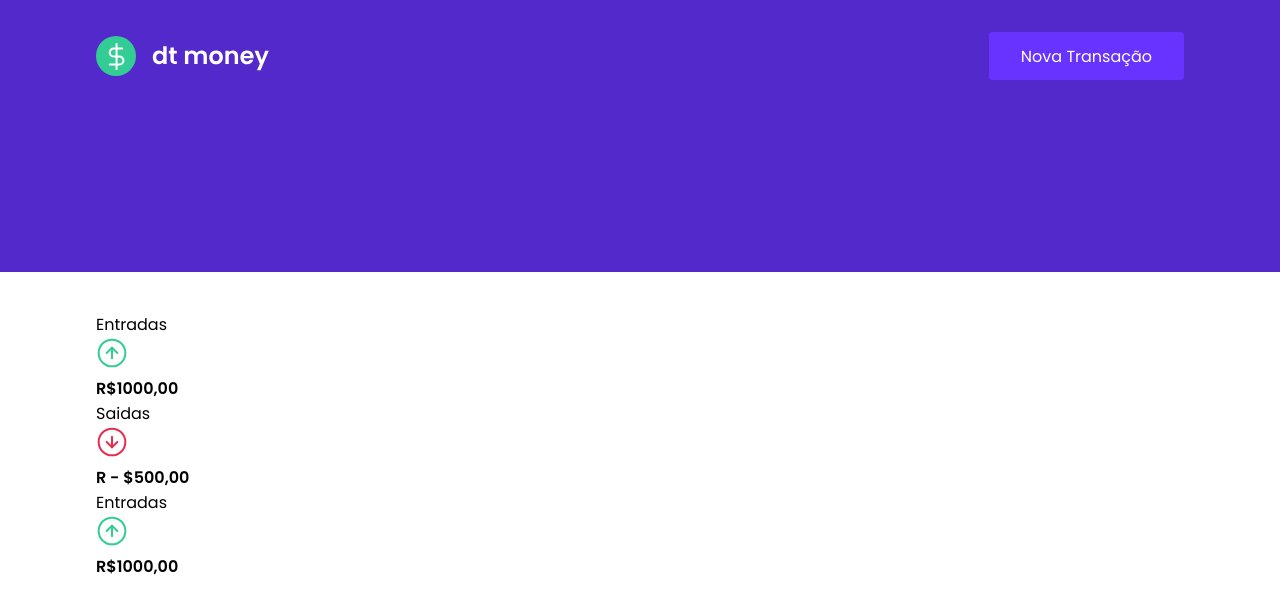
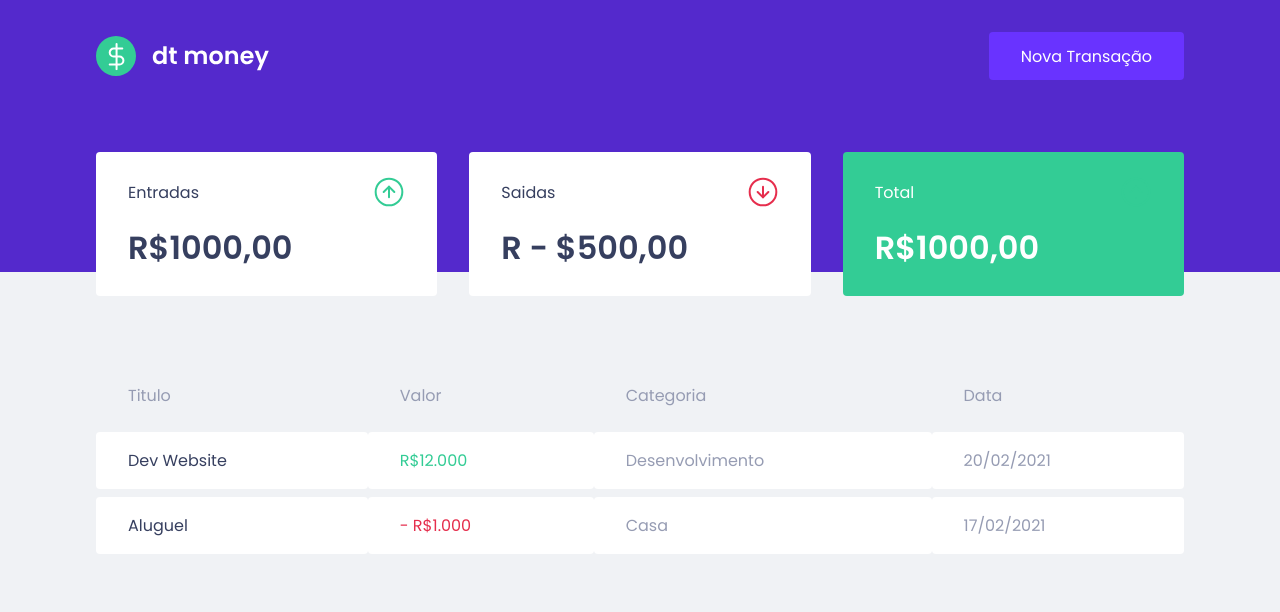
Before and after one commit to diogo-soares/dttmoney, a React (Create React App) app: page / in a window 1280 px wide. Shown: the top 612 px of the page. Built offline with nearby package versions, Linux system fonts and the light colour scheme.

Commit message:
Componetizacao

```diff
--- a/public/index.html
+++ b/public/index.html
@@ -10,7 +10,7 @@
 
     <title>DtMoney</title>
 
-    <link href="https://fonts.googleapis.com/css2?family=Poppins:wght@400;600&display=swap" rel="stylesheet">
+    <link href="https://fonts.googleapis.com/css2?family=Poppins:wght@400;500;600&display=swap" rel="stylesheet">
 
   </head>
   <body>
--- a/src/components/Dashboard/index.tsx
+++ b/src/components/Dashboard/index.tsx
@@ -1,11 +1,13 @@
 
 import { Summary } from '../Summary';
+import { TransactionsTable } from '../TransactionsTable';
 import { Container } from './styles'
 
 export function Dashboard(){
    return(
     <Container>
        <Summary />
+       <TransactionsTable/>
     </Container>
 
    );
--- a/src/components/Dashboard/styles.ts
+++ b/src/components/Dashboard/styles.ts
@@ -7,4 +7,7 @@
     margin: 0 auto;
     padding: 2.5rem 1rem;
 
+
+
+
 `;
--- a/src/components/Summary/index.tsx
+++ b/src/components/Summary/index.tsx
@@ -22,9 +22,9 @@
        <strong>R - $500,00</strong>
           </div>
 
-          <div>
+          <div className="highlight-background">
             <header>
-           <p>Entradas</p>
+           <p>Total</p>
            <img src={incomeImg} alt="Entradas"/>
        </header>
        <strong>R$1000,00</strong>
--- a/src/components/Summary/styles.ts
+++ b/src/components/Summary/styles.ts
@@ -1,4 +1,42 @@
 import styled from "styled-components";
 
 export const Container = styled.div `
+display: grid;
+grid-template-columns: repeat(3, 1fr);
+gap: 2rem;
+margin-top: -10rem;
+
+
+
+
+  div{
+    background: var(--shape);
+    padding: 1.5rem 2rem ;
+    border-radius: 0.25rem;
+    color: var(--text-title);
+
+
+
+    header{
+        display:flex;
+        align-items: center;
+        justify-content: space-between;
+
+    }
+
+     strong{
+       display: block;
+       margin-top: 1rem;
+       font-size: 2rem;
+       font-weight: 500px;
+       line-height: 3rem;
+
+     }
+
+     &.highlight-background{
+       background: var(--green);
+       color: #FFF;
+
+     }
+  }
 `;
--- /dev/null
+++ b/src/components/TransactionsTable/index.tsx
@@ -0,0 +1,36 @@
+import { Container } from "./styles";
+
+export function TransactionsTable() {
+    return(
+      <Container>
+       <table>
+        <thead>
+            <tr>
+                <th>Titulo</th>
+                <th>Valor</th>
+                <th>Categoria</th>
+                <th>Data</th>
+            </tr>
+        </thead>
+
+        <tbody>
+            <tr>
+                <td>Dev Website</td>
+                <td className="deposit" >R$12.000</td>
+                <td>Desenvolvimento</td>
+                <td>20/02/2021</td>
+            </tr>
+
+            <tr >
+                <td>Aluguel</td>
+                <td className="withdraw"> - R$1.000</td>
+                <td>Casa</td>
+                <td>17/02/2021</td>
+            </tr>
+
+
+        </tbody>
+       </table>
+      </Container>
+    );
+}
--- /dev/null
+++ b/src/components/TransactionsTable/styles.ts
@@ -0,0 +1,35 @@
+import styled from "styled-components"
+
+export const Container = styled.div `
+    margin-top: 4rem;
+
+    table{
+        width: 100%;
+        border-spacing: 0 0.5rem;
+
+        th {
+            color: var(--text-body);
+            font-weight: 400;
+            padding: 1rem 2rem;
+            text-align:  left;
+            line-height: 1.5rem;
+        }
+        td {
+            padding: 1rem 2rem;
+            border: 0;
+            background-color: var(--shape);
+            color: var(--text-body);
+            border-radius: 0.25rem;
+
+            &:first-child{
+                color: var(--text-title);
+            }
+            &.deposit{
+                color: var(--green);
+            }
+            &.withdraw{
+                color: var(--red)
+            }
+        }
+    }
+`;
--- a/src/styles/global.ts
+++ b/src/styles/global.ts
@@ -5,7 +5,8 @@
      :root{
          --background: #f0f2f5;
 
-         --red: #E52E4D;
+        --green: #33CC95;
+        --red: #E52E4D;
         --blue: #5429CC;
 
         --blue-light: #6933FF;
@@ -34,7 +35,7 @@
      }
 
      body{
-         background: var(---background);
+         background: var(--background);
          -webkit-font-smothing: antialiased;
      }
 
```
